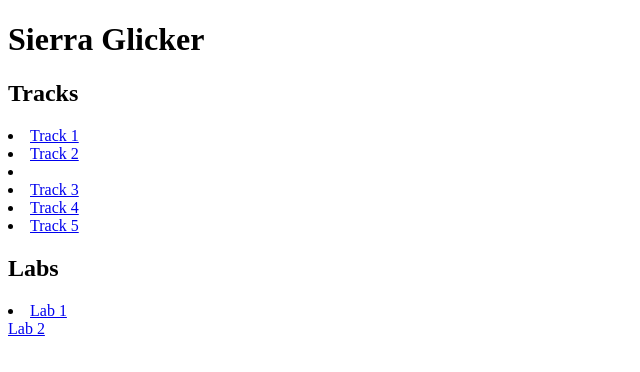
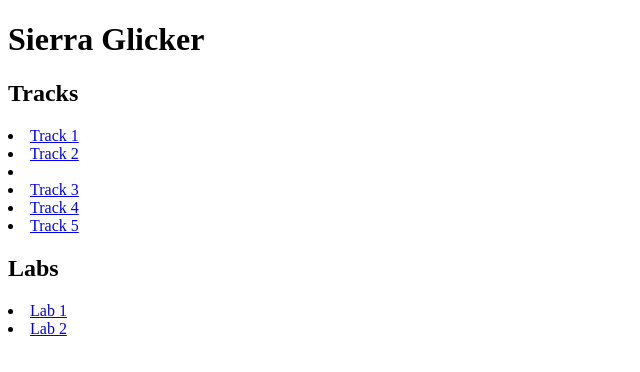
Before and after one commit to glics998/glics998.github.io, a plain HTML site: page index.html in a window 1280 px wide. Shown: the full height of the page, 0-640 px from the left. Drawn offline with nearby package versions, Linux system fonts and the light colour scheme.

Commit message:
formatting

```diff
--- a/index.html
+++ b/index.html
@@ -32,7 +32,7 @@
    <ul></ul>
     <h2>Labs</h2>
    <li><a href="Lab/Lab 1/index.html">Lab 1</a></li>
-  </li> <a href="Lab/Lab 2/index.html">Lab 2</a></li>
+   <li> <a href="Lab/Lab 2/index.html">Lab 2</a></li>
     </div>
 
    <script src="assets/js/app.js"></script>
```
